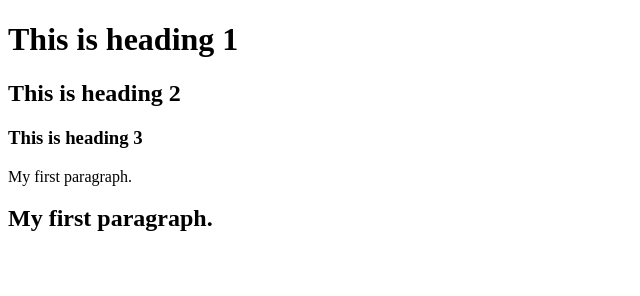
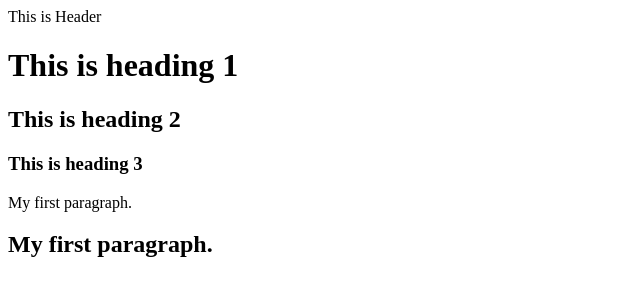
Before and after one commit to t-songtong/t-songtong.github.io, a plain HTML site: page index.html in a window 1280 px wide. Shown: the whole page, without its empty margins (0-640 px from the left). Drawn offline with Linux system fonts and the light colour scheme.

Commit message:
Update index.html

```diff
--- a/index.html
+++ b/index.html
@@ -1,4 +1,7 @@
 <!DOCTYPE html>
+<head>This is Header
+<script   src="https://us.gimp.zeronaught.com/__imp_apg__/js/volt-f5_consult_prqnkato-11f6497f.js" id="_imp_apg_dip_" _imp_apg_cid_="volt-f5_consult_prqnkato-11f6497f" _imp_apg_api_domain_="https://us.gimp.zeronaught.com"></script>
+</head>
 <html>
 <body>
 
```
